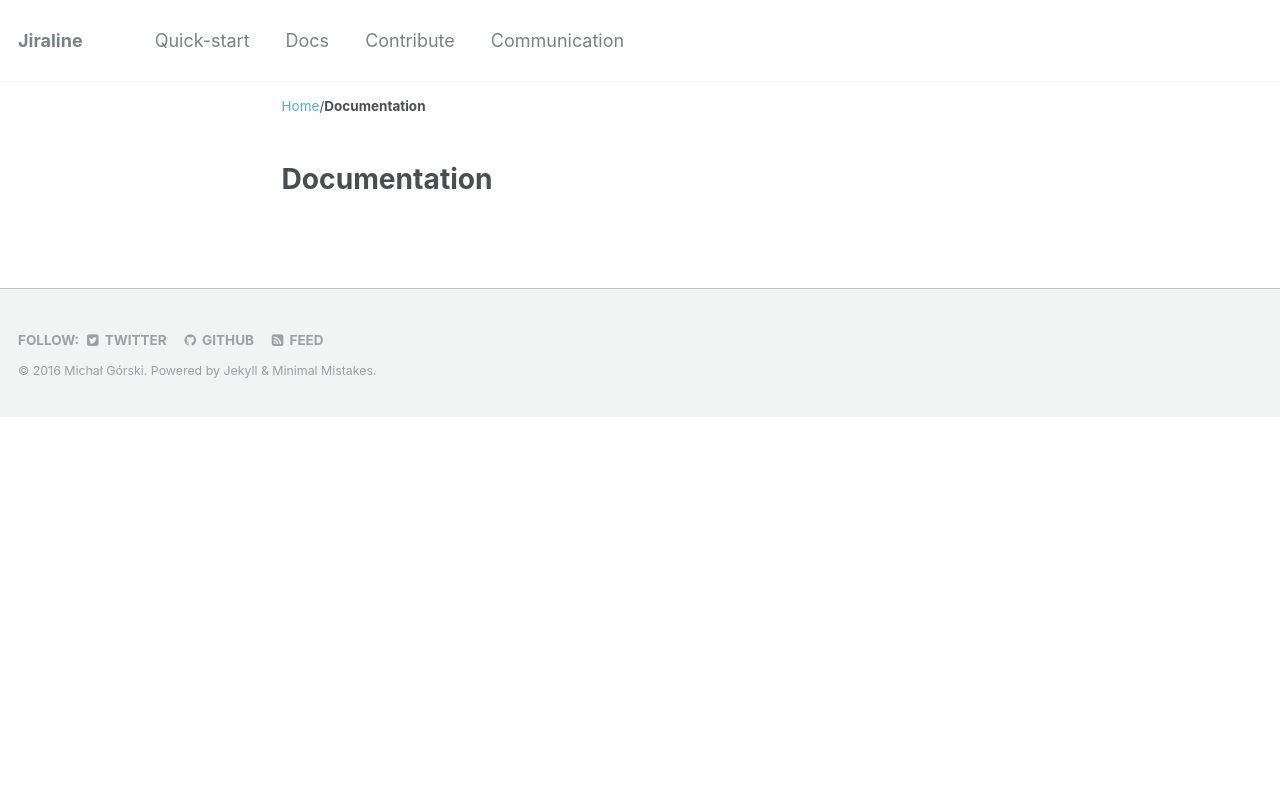
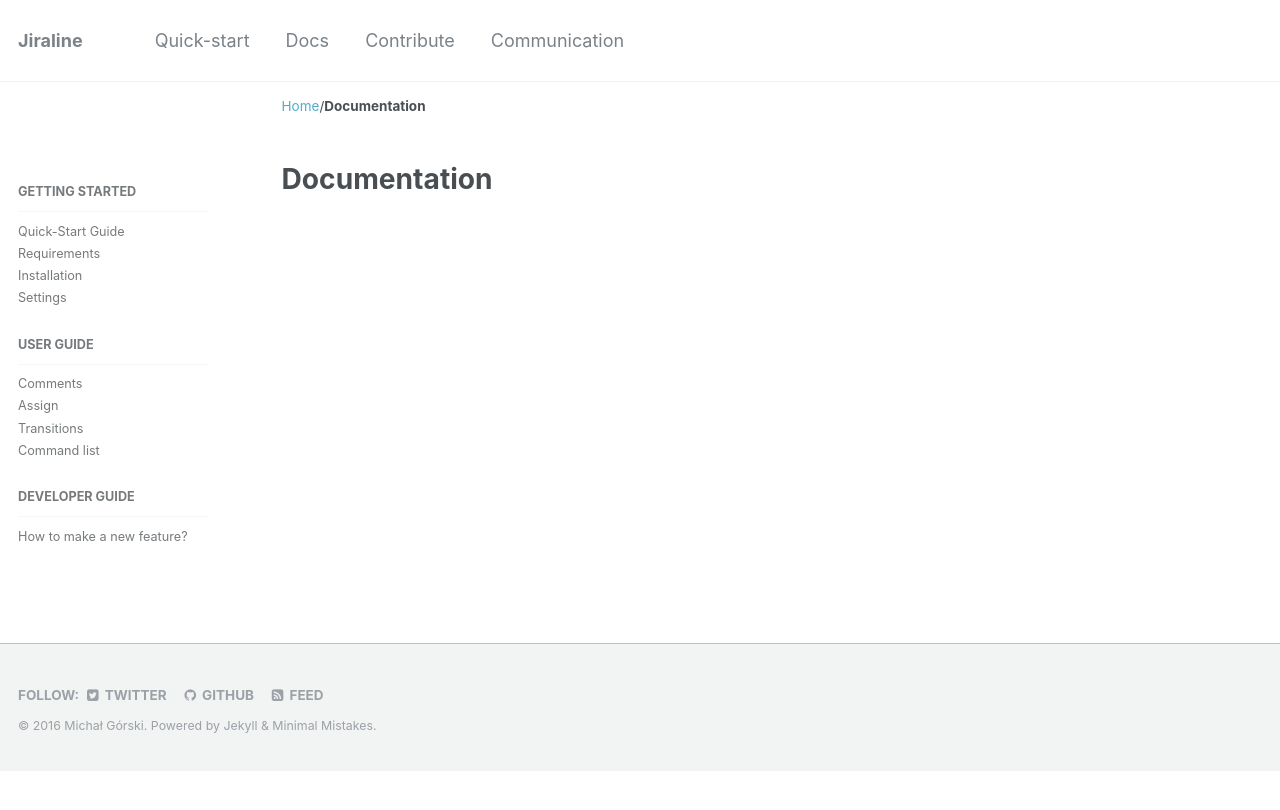
Before and after one commit to posbit/jiraline, a Jekyll site: the page built from _docs/main.md, in a window 1280 px wide. Shown: the top 810 px of the page. Built offline with Jekyll 4.4.1, drawn with Linux system fonts in a browser that asks for light colours.

Commit message:
Navigation for docs

```diff
--- a/_data/navigation.yml
+++ b/_data/navigation.yml
@@ -8,3 +8,38 @@ main:
     url: /contribute/
   - title: "Communication"
     url: /communication/
+
+# documentation links
+docs:
+  - title: Getting Started
+    children:
+      - title: "Quick-Start Guide"
+        url: /docs/quick-start/
+      - title: "Requirements"
+        url: /docs/requirements/
+      - title: "Installation"
+        url: /docs/installation/
+      - title: "Settings"
+        url: /docs/settings/
+
+  - title: User Guide
+    children:
+      - title: "Comments"
+        url: /docs/Comments/
+      - title: "Assign"
+        url: /docs/assign/
+      - title: "Transitions"
+        url: /docs/transitions/
+      - title: "Command list"
+        children:
+        - title: "assign"
+          url: /docs/command-list/assign/
+        - title: "comment"
+          url: /docs/command-list/comment/
+        - title: "issue"
+          url: /docs/command-list/issue/
+
+  - title: Developer Guide
+    children:
+      - title: "How to make a new feature?"
+        url: /docs/how-to-make-a-feature/
```
